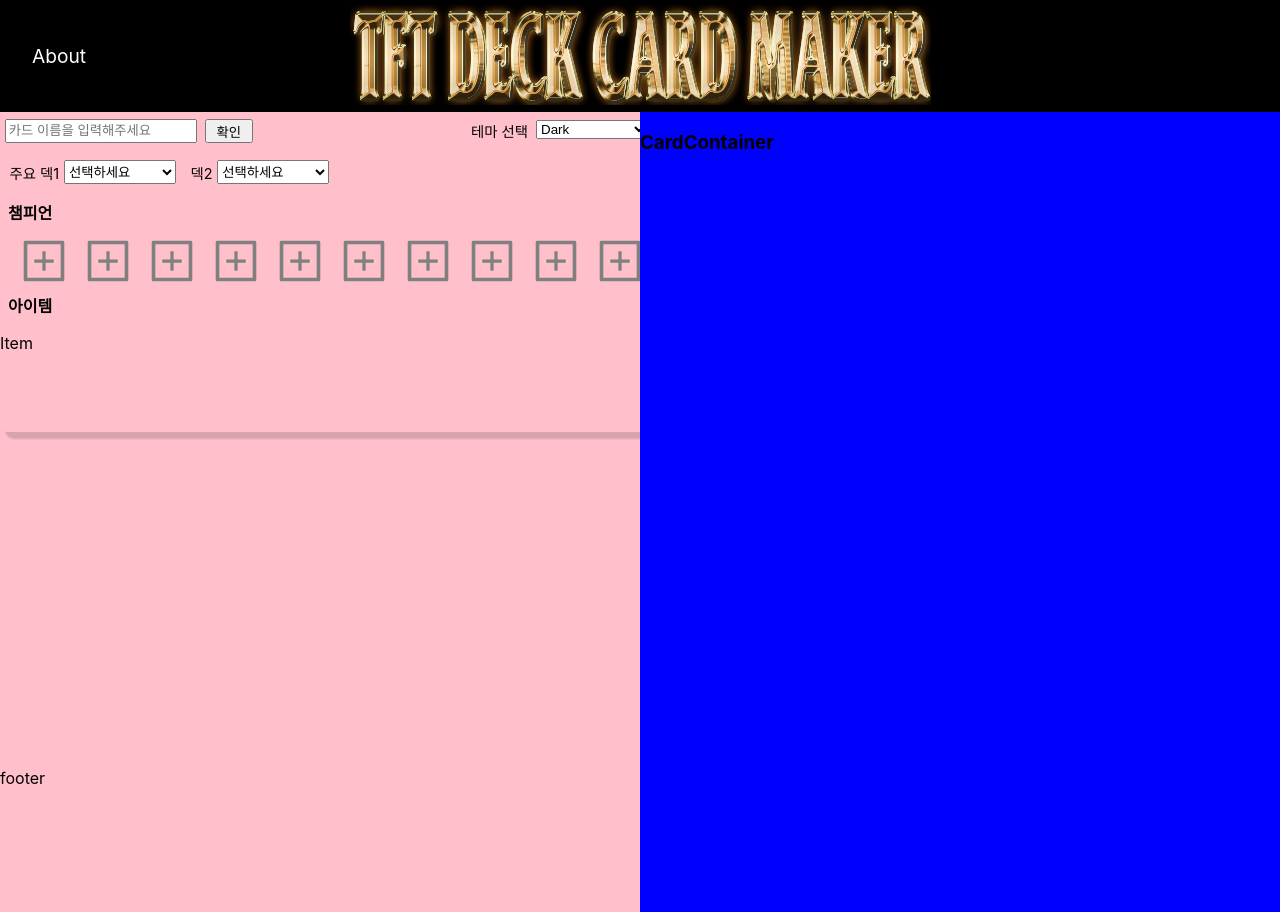
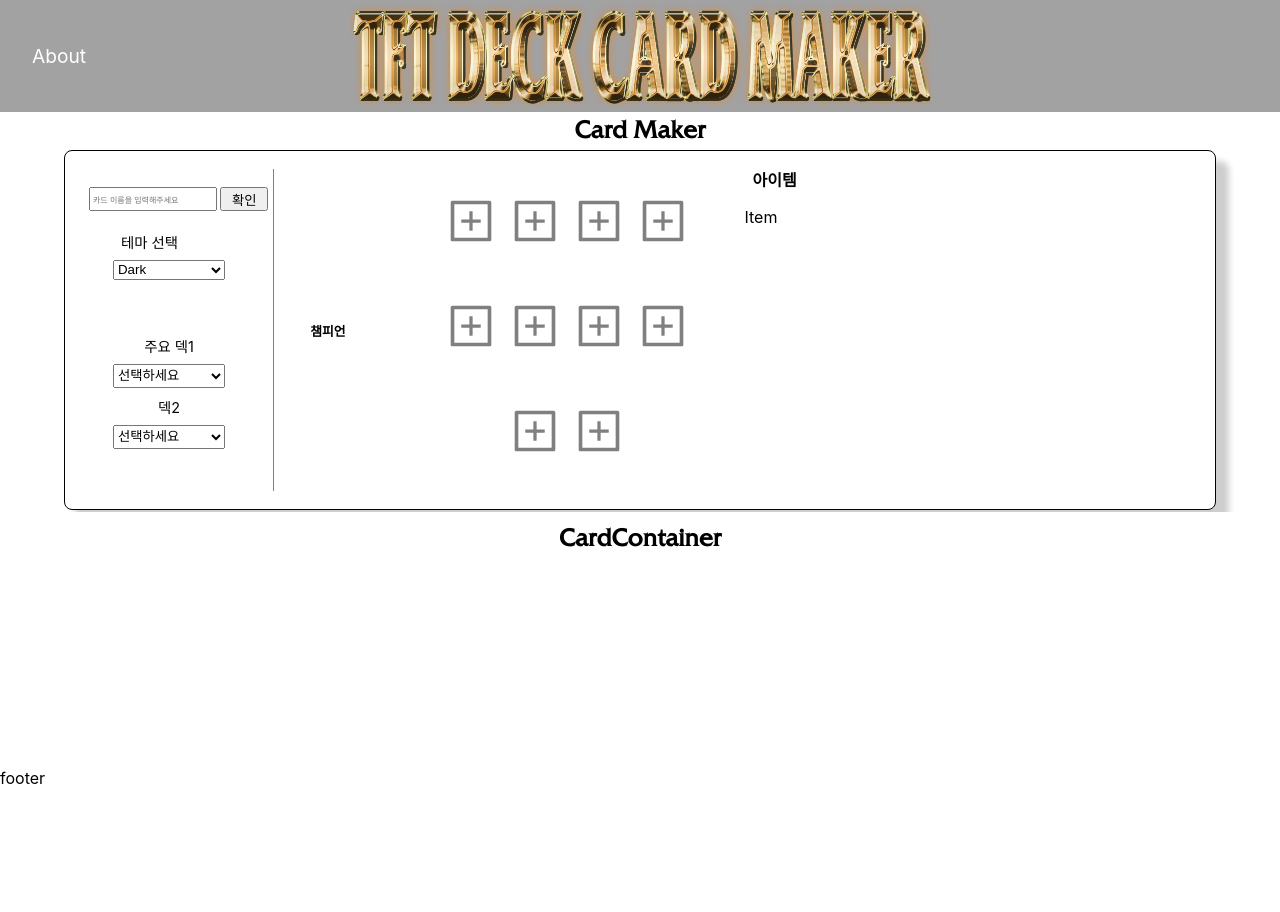
Before and after one commit to Lee-Soojin/TFT_DECK_MAKER, a React (Create React App) app: page /card in a window 1280 px wide. Built offline with nearby package versions, Linux system fonts and the light colour scheme; no server answers; the database is empty.

Commit message:
resonsive css

```diff
--- a/src/components/card/card.module.css
+++ b/src/components/card/card.module.css
@@ -17,14 +17,13 @@
 .card_maker {
   width: 50%;
   height: 100%;
-  background-color: pink;
+
   overflow-y: auto;
 }
 
 .card_container {
   width: 50%;
   height: 100%;
-  background-color: blue;
 }
 
 .footer {
@@ -35,3 +34,16 @@
   align-items: center;
   text-align: center;
 }
+
+@media screen and (max-width: 80rem) {
+  .card_board {
+    flex-direction: column;
+  }
+
+  .card_maker,
+  .card_container {
+    width: 100%;
+    height: 50%;
+    overflow-y: auto;
+  }
+}
--- a/src/components/cardName/cardname.jsx
+++ b/src/components/cardName/cardname.jsx
@@ -2,13 +2,17 @@
 import styles from "./cardname.module.css";
 
 const CardName = (props) => {
-  const NameRef = useRef("");
+  const NameRef = useRef(null);
   const [name, setName] = useState("");
-  const handleClick = (e) => {
+
+  const handleSubmit = (e) => {
     e.preventDefault();
-  };
-  const handleChange = () => {
-    console.log("changed");
+    let name = NameRef.value;
+    if (name) {
+      setName(name);
+      console.log(name);
+    }
+    name = "";
   };
 
   return (
@@ -16,15 +20,15 @@
       <form
         className={styles.cardname_form}
         ref={NameRef}
-        onChange={handleChange}
+        onChange={handleSubmit}
       >
         <input
           className={styles.cardname_input}
           type="text"
-          value={name}
+          ref={NameRef}
           placeholder="카드 이름을 입력해주세요"
         />
-        <button className={styles.BtnInsert} onClick={handleClick}>
+        <button className={styles.BtnInsert} type="submit">
           확인
         </button>
       </form>
--- a/src/components/cardName/cardname.module.css
+++ b/src/components/cardName/cardname.module.css
@@ -14,3 +14,18 @@
   height: 1.5rem;
   margin-left: 0.5rem;
 }
+
+@media screen and (max-width: 80rem) {
+  .cardname_input {
+    width: 8rem;
+    margin-left: 1.2rem;
+  }
+
+  .cardname_input::placeholder {
+    font-size: 0.5rem;
+  }
+
+  .BtnInsert {
+    margin-left: 0.2rem;
+  }
+}
--- a/src/components/card_container/card_container.jsx
+++ b/src/components/card_container/card_container.jsx
@@ -1,9 +1,10 @@
 import React from "react";
+import styles from "./card_container.module.css";
 
 const CardContainer = (props) => {
   return (
     <>
-      <h3>CardContainer</h3>
+      <h1 className={styles.title}>CardContainer</h1>
     </>
   );
 };
--- a/src/components/card_container/card_container.module.css
+++ b/src/components/card_container/card_container.module.css
@@ -0,0 +1,10 @@
+@font-face {
+  font-family: "lol_regular";
+  src: url(../../font/lol_regular.ttf);
+}
+
+.title {
+  font-family: "lol_regular";
+  font-size: 1.5rem;
+  text-align: center;
+}
--- a/src/components/card_maker/card_maker.jsx
+++ b/src/components/card_maker/card_maker.jsx
@@ -9,16 +9,20 @@
 const CardMaker = (props) => {
   return (
     <section className={styles.card_maker}>
+      <h1 className={styles.title}>Card Maker</h1>
       <section className={styles.card}>
+        <div className={styles.select_part}>
           <div className={styles.card_top}>
             <div className={styles.name}>
-            <CardName className={styles.name} />
+              <CardName />
             </div>
             <Theme />
           </div>
-
+          <div className={styles.deck}>
             <Deck />
-
+          </div>
+        </div>
+        <div className={styles.champion}>
           <h3 className={styles.cham_title}>챔피언</h3>
           <div className={styles.selected_cham}>
             <Champion />
@@ -32,6 +36,8 @@
             <Champion />
             <Champion />
           </div>
+        </div>
+
         <div className={styles.selected_item}>
           <h3 className={styles.item_title}>아이템</h3>
           <Item />
--- a/src/components/card_maker/card_maker.module.css
+++ b/src/components/card_maker/card_maker.module.css
@@ -1,18 +1,51 @@
+@font-face {
+  font-family: "lol_regular";
+  src: url(../../font/lol_regular.ttf);
+}
+
 .card_maker {
   height: 100%;
+  background-color: white;
+  justify-content: center;
 }
 
 .card {
+  display: flex;
+  flex-direction: column;
+  justify-content: center;
+  align-items: center;
+  background-color: white;
+  margin: 0.5rem;
   width: 41rem;
-  height: 20rem;
+  height: 80%;
   border-radius: 0.5rem;
-  box-shadow: 6px 6px 2px 1px rgba(55, 55, 59, 0.2);
+  box-shadow: 12px 12px 6px 1px rgba(13, 12, 14, 0.2);
+  margin: 0 auto;
+}
+
+.title {
+  font-size: 1.5rem;
+  text-align: center;
+  font-family: "lol_regular";
+  margin: 0;
+  margin: 0.5rem 0;
+}
+
+.select_part {
+  display: flex;
+  flex-direction: column;
+  width: 90%;
+  height: 30%;
 }
 
 .card_top {
   display: flex;
   flex-direction: row;
   justify-content: space-between;
+  height: 10rem;
+  width: 90%;
+  align-items: center;
+  border-bottom: 1px solid gray;
 }
 
 .name {
@@ -22,20 +55,48 @@
   margin: 0.3rem;
 }
 
+.deck {
+  display: flex;
+  flex-direction: row;
+  height: 10rem;
+  width: 90%;
+  align-items: center;
+  justify-content: center;
+  border-bottom: 1px solid gray;
+}
+
+.champion {
+  display: flex;
+  flex-direction: column;
+  justify-content: center;
+  align-items: center;
+  width: 90%;
+  height: 40%;
+}
+
 .selected_cham {
+  flex-wrap: wrap;
   display: flex;
+  width: 60%;
   flex-direction: row;
   justify-content: center;
   margin-left: 0.5rem;
-  height: 3rem;
+  height: 15rem;
   align-items: center;
 }
 
 .cham_title {
   position: relative;
   display: flex;
+  justify-content: left;
   font-size: 1rem;
   margin: 0.3rem 0.5rem;
+}
+
+.selected_item {
+  height: 10rem;
+  width: 90%;
+  border-top: 1px solid gray;
 }
 
 .item_title {
@@ -44,3 +105,69 @@
   font-size: 1rem;
   margin: 1rem 0.5rem;
 }
+
+@media screen and (max-width: 80rem) {
+  .card_maker {
+    width: 100%;
+  }
+  .card {
+    flex-direction: row;
+    width: 90%;
+    height: 90%;
+    justify-content: center;
+    border: 1px solid black;
+    align-items: center;
+  }
+
+  .select_part {
+    height: 90%;
+    align-items: center;
+    width: 30%;
+    border-right: 1px solid gray;
+  }
+
+  .card_top {
+    flex-direction: column;
+    width: 30%;
+    border-bottom: none;
+    margin-top: 0.8rem;
+  }
+
+  .name {
+    border-bottom: none;
+    justify-content: flex-start;
+  }
+
+  .deck {
+    border-bottom: none;
+    flex-direction: column;
+    width: 30%;
+    height: 100%;
+  }
+
+  .champion {
+    height: 90%;
+    align-items: center;
+    flex-wrap: wrap;
+    flex-direction: column;
+  }
+
+  .cham_title {
+    border-bottom: none;
+    font-size: 0.8rem;
+    margin: 0;
+    position: relative;
+  }
+
+  .selected_cham {
+    border-bottom: none;
+    height: 100%;
+    margin-bottom: 0.5rem;
+    position: relative;
+  }
+
+  .selected_item {
+    border-top: none;
+    height: 100%;
+  }
+}
--- a/src/components/champion/champion.module.css
+++ b/src/components/champion/champion.module.css
@@ -1,5 +1,6 @@
 .dropdown_container {
   position: relative;
+  align-items: center;
 }
 
 .ChamContainer {
@@ -20,7 +21,6 @@
   border: none;
   transition: all 150ms ease;
   cursor: pointer;
-
   color: gray;
 }
 
@@ -54,3 +54,26 @@
   font-size: 0.8rem;
   font-weight: 700;
 }
+
+@media screen and (max-width: 80rem) {
+  .dropdown_container {
+    margin-top: 0;
+    align-items: center;
+  }
+
+  .ChamContainer {
+    margin: 0;
+  }
+}
+
+@media screen and (max-width: 60rem) {
+  .BtnDropdown {
+    width: 3.3rem;
+    height: 3.3rem;
+  }
+
+  .selectedCham {
+    width: 2.3rem;
+    height: 2.3rem;
+  }
+}
--- a/src/components/champion/dropdown_menu.css
+++ b/src/components/champion/dropdown_menu.css
@@ -10,10 +10,13 @@
   visibility: hidden;
   margin-left: 1rem;
   overflow: scroll;
+  z-index: 100;
 }
 
 .menu.active {
   opacity: 1;
   visibility: visible;
   transform: translateY(3rem);
+  width: 20rem;
+  height: 22rem;
 }
--- a/src/components/deck/deck.module.css
+++ b/src/components/deck/deck.module.css
@@ -23,3 +23,17 @@
   width: 7rem;
   height: 1.5rem;
 }
+
+@media screen and (max-width: 80rem) {
+  .deck_container {
+    flex-direction: column;
+  }
+
+  .deck1,
+  .deck2 {
+    flex-direction: column;
+    margin: 0;
+    width: 100%;
+    height: 100%;
+  }
+}
--- a/src/components/header/header.module.css
+++ b/src/components/header/header.module.css
@@ -6,7 +6,7 @@
   text-align: center;
   width: 100%;
   height: 7rem;
-  background-color: black;
+  background-color: rgba(0, 0, 0, 0.363);
 }
 
 .title_part {
--- a/src/components/theme/theme.module.css
+++ b/src/components/theme/theme.module.css
@@ -14,3 +14,14 @@
   width: 7rem;
   height: 1.2rem;
 }
+
+@media screen and (max-width: 80rem) {
+  .theme {
+    flex-direction: column;
+    margin: 0.3rem 0;
+  }
+
+  .title {
+    margin-bottom: 0.5rem;
+  }
+}
```
Lines whose indentation alone changed are shown as unchanged.
